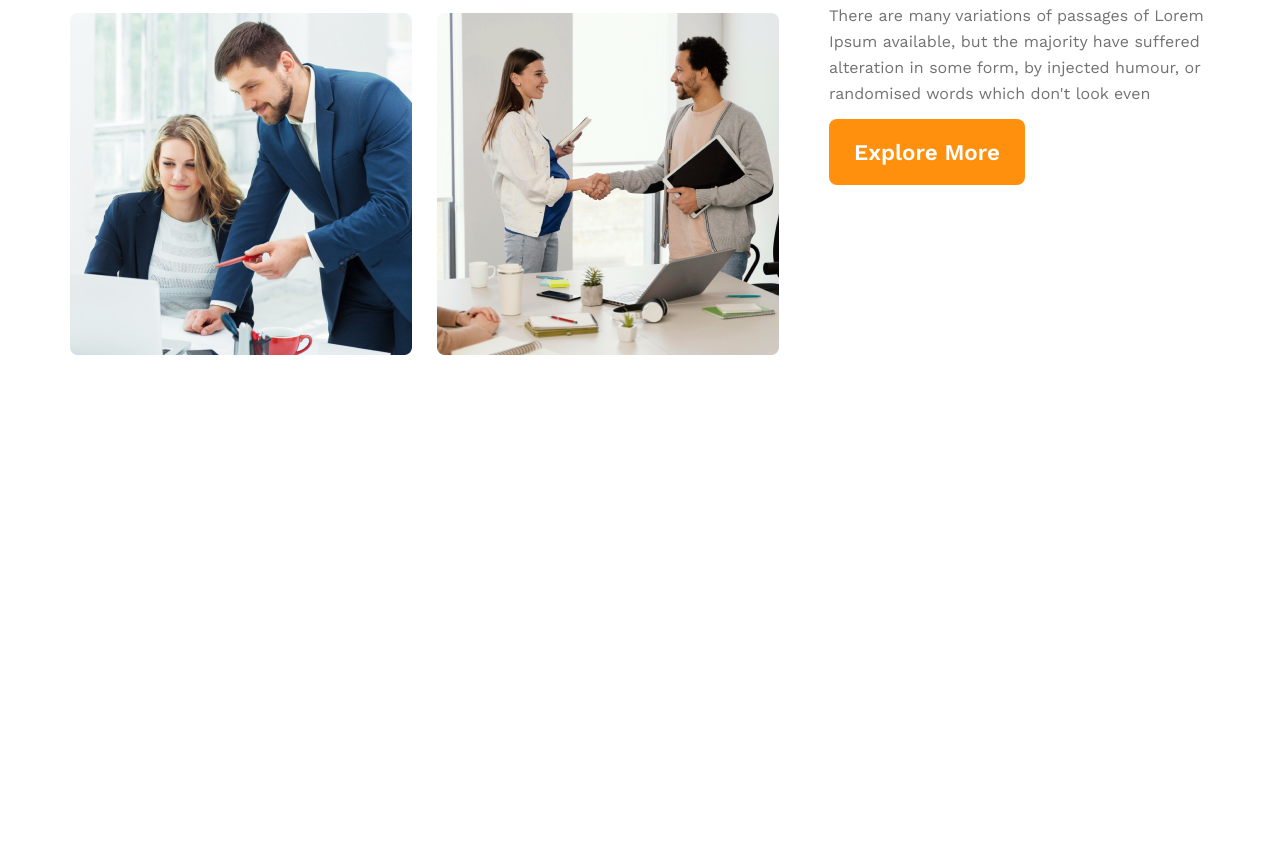
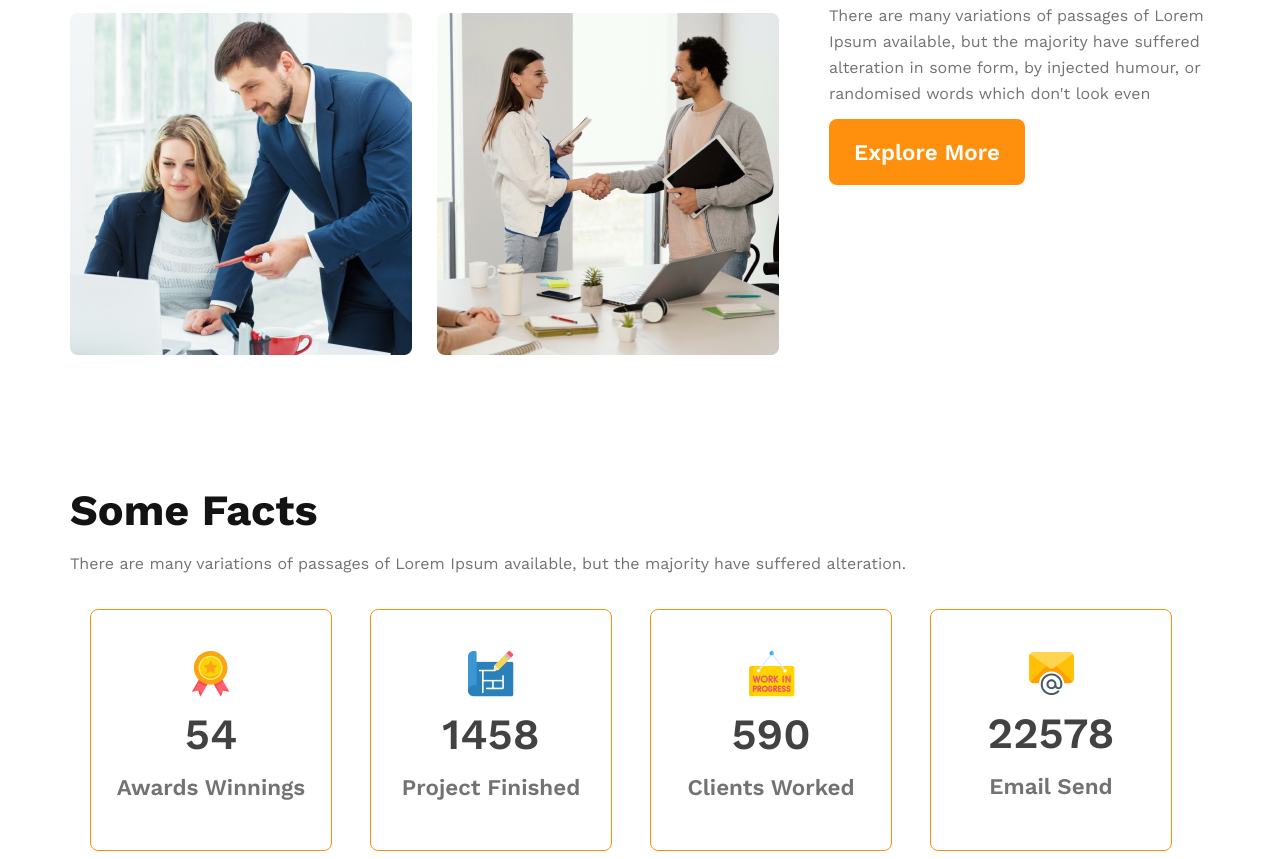
Before and after one commit to AmzadRakib/G3-Architects-website, a plain HTML site: page index.html in a window 1280 px wide. Shown: the part 1713-2572 px from the top of the page. Before the commit the page ends 2076 px from the top, so only its background shows below. Drawn offline with nearby package versions, Linux system fonts and the light colour scheme.

Commit message:
facts content added

```diff
--- a/index.html
+++ b/index.html
@@ -34,6 +34,7 @@
         </section>
     </header>
     <main>
+        <!-- Features Section  -->
         <section class="feature-container">
             <div class="feature-img">
                 <img src="images/team1.png" alt="">
@@ -51,6 +52,50 @@
                 <bnt class="btn-primary">Explore More</bnt>
             </div>
         </section>
+        <!-- Enjoy Section  -->
+        <section class="enjoy">
+
+        </section>
+
+        <!-- Some Facts Section -->
+
+        <section class="facts">
+            <h2 class="section-title">Some Facts</h2>
+            <p class="section-description">
+                There are many variations of passages of Lorem Ipsum available, but the majority have suffered
+                alteration.
+            </p>
+            <div class="facts-container">
+                <div class="fact-card">
+                    <div>
+                        <img src="images/icons/ribon.png" alt="" class="fact-icon">
+                        <h3 class="fact-number">54</h3>
+                        <h5 class="fact-name">Awards Winnings</h5>
+                    </div>
+                </div>
+                <div class="fact-card">
+                    <div>
+                        <img src="images/icons/projects.png" alt="" class="fact-icon">
+                        <h3 class="fact-number">1458</h3>
+                        <h5 class="fact-name">Project Finished</h5>
+                    </div>
+                </div>
+                <div class="fact-card">
+                    <div>
+                        <img src="images/icons/customers.png" alt="" class="fact-icon">
+                        <h3 class="fact-number">590</h3>
+                        <h5 class="fact-name"> Clients Worked</h5>
+                    </div>
+                </div>
+                <div class="fact-card">
+                    <div>
+                        <img src="images/icons/email.png" alt="" class="fact-icon">
+                        <h3 class="fact-number">22578</h3>
+                        <h5 class="fact-name">Email Send</h5>
+                    </div>
+                </div>
+            </div>
+        </section>
     </main>
     <footer>
 
--- a/styles/architects.css
+++ b/styles/architects.css
@@ -16,6 +16,17 @@
     color: rgb(255, 255, 255);
     font-size: 1.4rem;
     font-weight: 600;
+}
+
+.text-center {
+    text-align: center;
+}
+
+.section-title {
+    color: rgb(19, 19, 19);
+    font-size: 2.7rem;
+    font-weight: 700;
+    margin-bottom: 0px;
 }
 
 .section-description {
@@ -129,6 +140,39 @@ main {
     color: rgb(255, 144, 14);
 }
 
+/* Enjoy Section Styles  */
+
+.facts-container {
+    display: grid;
+    grid-template-columns: repeat(4, 1fr);
+    margin-left: 20px;
+}
+
+.fact-card {
+    width: 240px;
+    height: 240px;
+    border: 1px solid rgb(255, 144, 14);
+    border-radius: 8px;
+    text-align: center;
+    display: flex;
+    justify-content: center;
+    align-items: center;
+}
+
+.fact-number {
+    color: rgb(66, 66, 66);
+    font-size: 2.7rem;
+    font-weight: 600;
+    margin: 8px 0;
+}
+
+.fact-name {
+    color: rgb(114, 114, 114);
+    font-size: 1.4rem;
+    font-weight: 600;
+    margin-top: 15px;
+    margin-bottom: 10px;
+}
 
 
 
@@ -136,7 +180,7 @@ main {
 
 /* Responsive Media Query  */
 
-@media screen and (max-width:576px) {
+@media screen and (max-width: 576px) {
 
     .navbar,
     .nav-links,
@@ -168,15 +212,31 @@ main {
     .feature-info {
         text-align: center;
     }
+
+    .facts-container {
+        grid-template-columns: repeat(1, 1fr);
+    }
+
+    .fact-card {
+        margin: 20px auto;
+    }
 }
 
 /* Medium Device  */
-@media screen and (min-width:576px) and (max-width:992px) {
+@media screen and (min-width: 576px) and (max-width: 992px) {
     .feature-container {
-        flex-direction: column;
+        flex-direction: column-reverse;
     }
 
     .feature-info {
         text-align: center;
     }
+
+    .facts-container {
+        grid-template-columns: repeat(2, 1fr);
+    }
+
+    .fact-card {
+        margin: 20px auto;
+    }
 }
```
